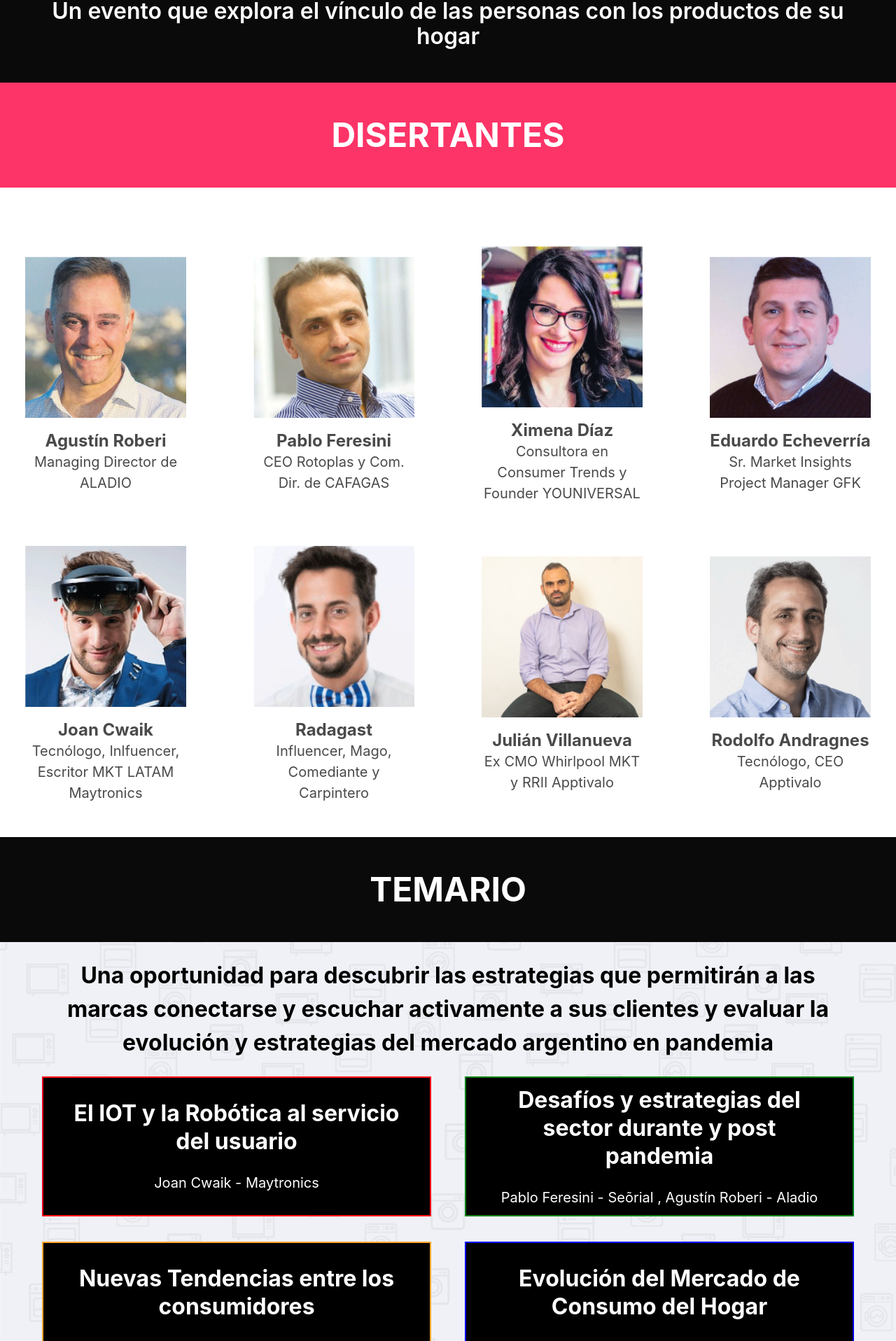
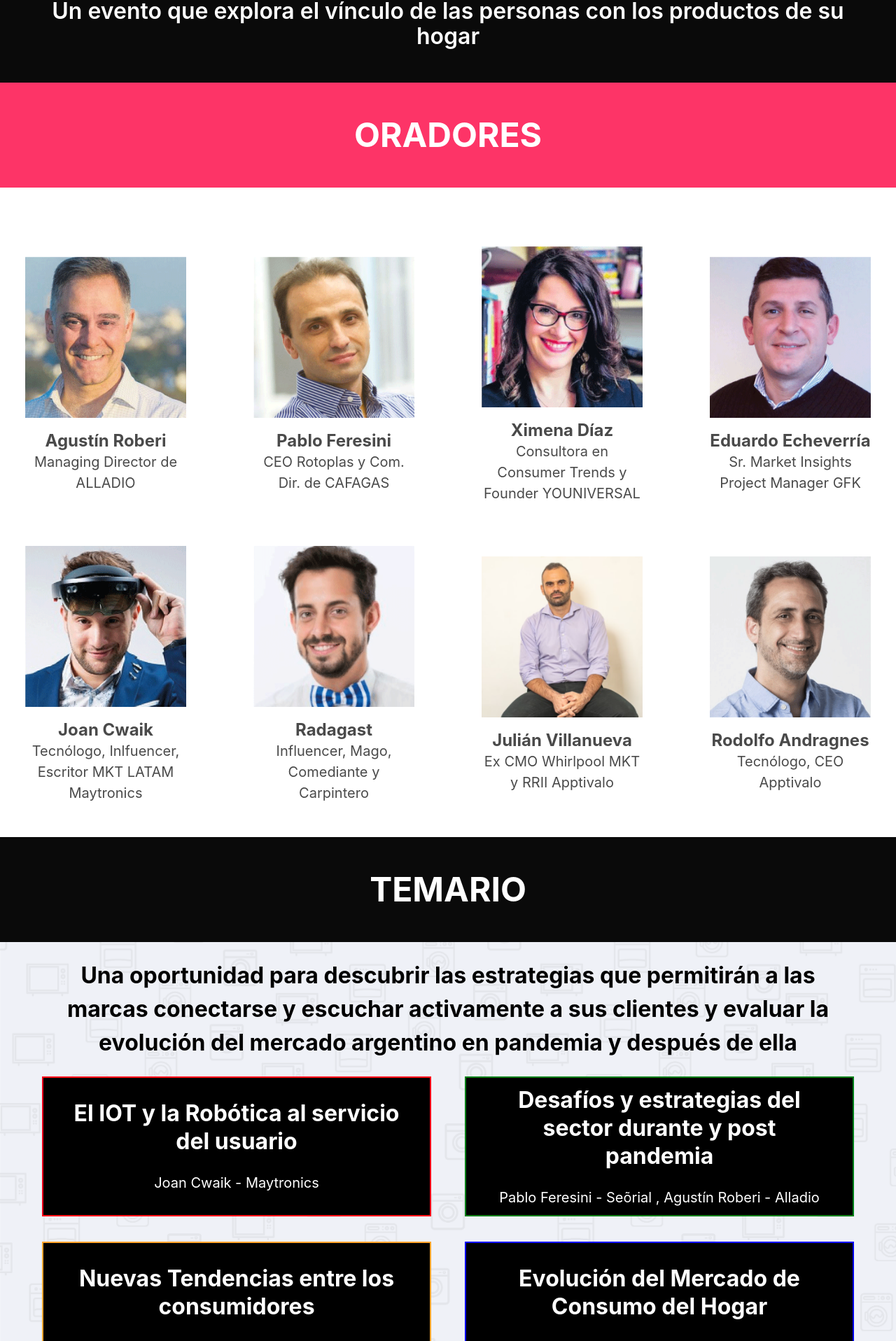
Before and after one commit to NelsonGaldeman/conexion-apptiva, a React (Create React App) app: page / in a window 1280 px wide. Shown: the part 618-2534 px from the top of the page at 70% size. Built offline with nearby package versions, Linux system fonts and the light colour scheme.

Commit message:
minor changes

```diff
--- a/src/App.js
+++ b/src/App.js
@@ -24,7 +24,7 @@
 const speakers = [
   {
     name: "Agustín Roberi",
-    position: "Managing Director de ALADIO",
+    position: "Managing Director de ALLADIO",
     avatar: agustin,
   },
   {
@@ -69,7 +69,7 @@
     <div className="App main">
       <TopBottom background={headerBackground} content={<Header />} />
       <Banner color="is-black" desktop="is-size-3" mobile="is-size-5" text="Un evento que explora el vínculo de las personas con los productos de su hogar"/>
-      <Banner color="is-primary" classes="is-size-1 has-text-weight-bold" text="DISERTANTES"/>
+      <Banner color="is-primary" classes="is-size-1 has-text-weight-bold" text="ORADORES"/>
       <SpeakersList speakers={speakers}/>
       <Banner color="is-black" classes="is-size-1 has-text-weight-bold" text="TEMARIO"/>
       <Temario />
--- a/src/components/Temario.js
+++ b/src/components/Temario.js
@@ -7,8 +7,8 @@
         return (
             <section className="Temario pb-6">
                 <div className="Temario-container">
-                    <p className="mb-5 pt-5 is-size-3 has-text-weight-bold is-black is-hidden-mobile">Una oportunidad para descubrir las estrategias que permitirán a las marcas conectarse y escuchar activamente a sus clientes y evaluar la evolución y estrategias del mercado argentino en pandemia</p>
-                    <p className="mb-5 pt-5 is-size-6 has-text-weight-bold is-black is-hidden-tablet">Una oportunidad para descubrir las estrategias que permitirán a las marcas conectarse y escuchar activamente a sus clientes y evaluar la evolución y estrategias del mercado argentino en pandemia</p>
+                    <p className="mb-5 pt-5 is-size-3 has-text-weight-bold is-black is-hidden-mobile">Una oportunidad para descubrir las estrategias que permitirán a las marcas conectarse y escuchar activamente a sus clientes y evaluar la evolución del mercado argentino en pandemia y después de ella</p>
+                    <p className="mb-5 pt-5 is-size-6 has-text-weight-bold is-black is-hidden-tablet">Una oportunidad para descubrir las estrategias que permitirán a las marcas conectarse y escuchar activamente a sus clientes y evaluar la evolución del mercado argentino en pandemia y después de ella</p>
                     <div className="columns is-centered is-vcentered">
                         <Tema
                             color="#FF0018"
@@ -18,7 +18,7 @@
                         <Tema
                             color="#008018"
                             title="Desafíos y estrategias del sector durante y post pandemia"
-                            speakers="Pablo Feresini - Seõrial , Agustín Roberi - Aladio"/>
+                            speakers="Pablo Feresini - Seõrial , Agustín Roberi - Alladio"/>
                     </div>
 
                     <div className="columns is-centered is-vcentered mt-3">
```
